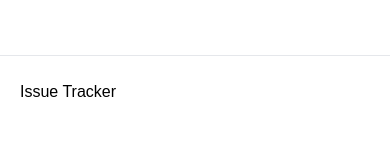
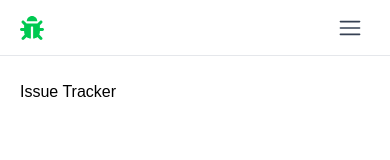
Before and after one commit to RavinduChamodWickramage/Issue-Tracker-NextJS, a Next.js app: page / in a window 390 px wide. Shown: the top 160 px of the page. Built offline with nearby package versions, Linux system fonts and the light colour scheme; what @radix-ui/themes would draw is missing.

Commit message:
style[navbar]: enhance mobile responsiveness

```diff
--- a/app/NavBar.tsx
+++ b/app/NavBar.tsx
@@ -2,11 +2,18 @@
 
 import Link from "next/link";
 import { usePathname } from "next/navigation";
-import React from "react";
+import React, { useState } from "react";
 import { FaBug } from "react-icons/fa";
+import { RxHamburgerMenu } from "react-icons/rx";
+import { IoMdClose } from "react-icons/io";
 
 const NavBar = () => {
   const currentPath = usePathname();
+  const [isMenuOpen, setIsMenuOpen] = useState(false);
+
+  const toggleMenu = () => {
+    setIsMenuOpen(!isMenuOpen);
+  };
 
   const links = [
     { label: "Dashboard", href: "/" },
@@ -14,15 +21,29 @@ const NavBar = () => {
   ];
 
   return (
-    <nav className="flex justify-center space-x-6 border-b mb-5 px-5 h-14 items-center bg-white dark:bg-gray-900 fixed w-full z-20 top-0 start-0 border-b border-gray-200 dark:border-gray-600">
-      <div
-        className="items-center justify-between hidden w-full md:flex md:w-auto md:order-1"
-        id="navbar-sticky"
-      >
-        <Link href="/" className="text-2xl text-green-500 pr-5">
-          <FaBug />
-        </Link>
-        <ul className="flex space-x-6 flex-col p-4 md:p-0 mt-4 font-medium border border-gray-100 rounded-lg bg-gray-50 md:space-x-8 rtl:space-x-reverse md:flex-row md:mt-0 md:border-0 md:bg-white dark:bg-gray-800 md:dark:bg-gray-900 dark:border-gray-700">
+    <nav className="flex items-center justify-between border-b mb-5 px-5 h-14 bg-white dark:bg-gray-900 fixed w-full z-20 top-0 start-0 border-gray-200 dark:border-gray-600">
+      <Link href="/" className="text-2xl text-green-500">
+        <FaBug />
+      </Link>
+
+      <div className="md:hidden">
+        <button
+          onClick={toggleMenu}
+          type="button"
+          className="text-gray-700 dark:text-white hover:bg-gray-100 dark:hover:bg-gray-700 focus:outline-none focus:ring-2 focus:ring-gray-200 rounded-lg text-sm p-2"
+          aria-controls="navbar-sticky"
+          aria-expanded={isMenuOpen}
+        >
+          {isMenuOpen ? (
+            <IoMdClose className="w-6 h-6" />
+          ) : (
+            <RxHamburgerMenu className="w-6 h-6" />
+          )}
+        </button>
+      </div>
+
+      <div className="hidden md:flex items-center">
+        <ul className="flex space-x-6 font-medium">
           {links.map((link) => (
             <li key={link.href} className="relative group">
               <Link href={link.href} className="relative">
@@ -30,7 +51,7 @@ const NavBar = () => {
                   className={`transition-colors duration-300 ${
                     link.href === currentPath
                       ? "text-green-500 hover:text-green-700"
-                      : "text-zinc-100 hover:text-zinc-300"
+                      : "text-zinc-500 hover:text-zinc-700 dark:text-zinc-100 dark:hover:text-zinc-300"
                   }`}
                 >
                   {link.label}
@@ -39,9 +60,38 @@ const NavBar = () => {
                   className={`absolute left-0 bottom-0 h-0.5 transition-all duration-300 ${
                     link.href === currentPath
                       ? "w-full bg-green-500"
-                      : "w-0 bg-zinc-100 group-hover:w-full"
+                      : "w-0 bg-zinc-500 dark:bg-zinc-100 group-hover:w-full"
                   }`}
                 ></span>
+              </Link>
+            </li>
+          ))}
+        </ul>
+      </div>
+
+      <div
+        className={`${
+          isMenuOpen ? "block" : "hidden"
+        } absolute top-14 left-0 w-full bg-white dark:bg-gray-900 border-b border-gray-200 dark:border-gray-600 md:hidden`}
+        id="navbar-sticky"
+      >
+        <ul className="flex flex-col font-medium p-4">
+          {links.map((link) => (
+            <li key={link.href} className="py-2">
+              <Link
+                href={link.href}
+                className="block"
+                onClick={() => setIsMenuOpen(false)}
+              >
+                <span
+                  className={`transition-colors duration-300 ${
+                    link.href === currentPath
+                      ? "text-green-500 hover:text-green-700"
+                      : "text-zinc-500 hover:text-zinc-700 dark:text-zinc-100 dark:hover:text-zinc-300"
+                  }`}
+                >
+                  {link.label}
+                </span>
               </Link>
             </li>
           ))}
```
